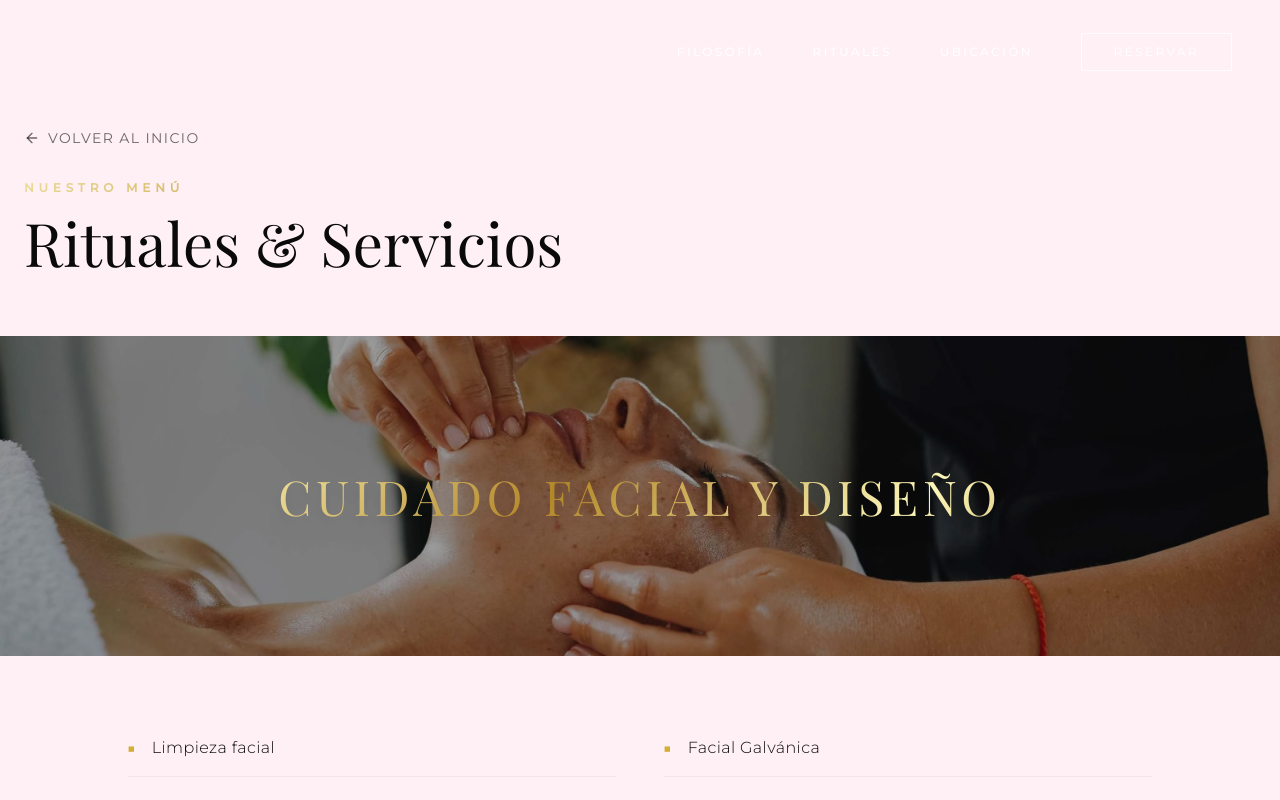
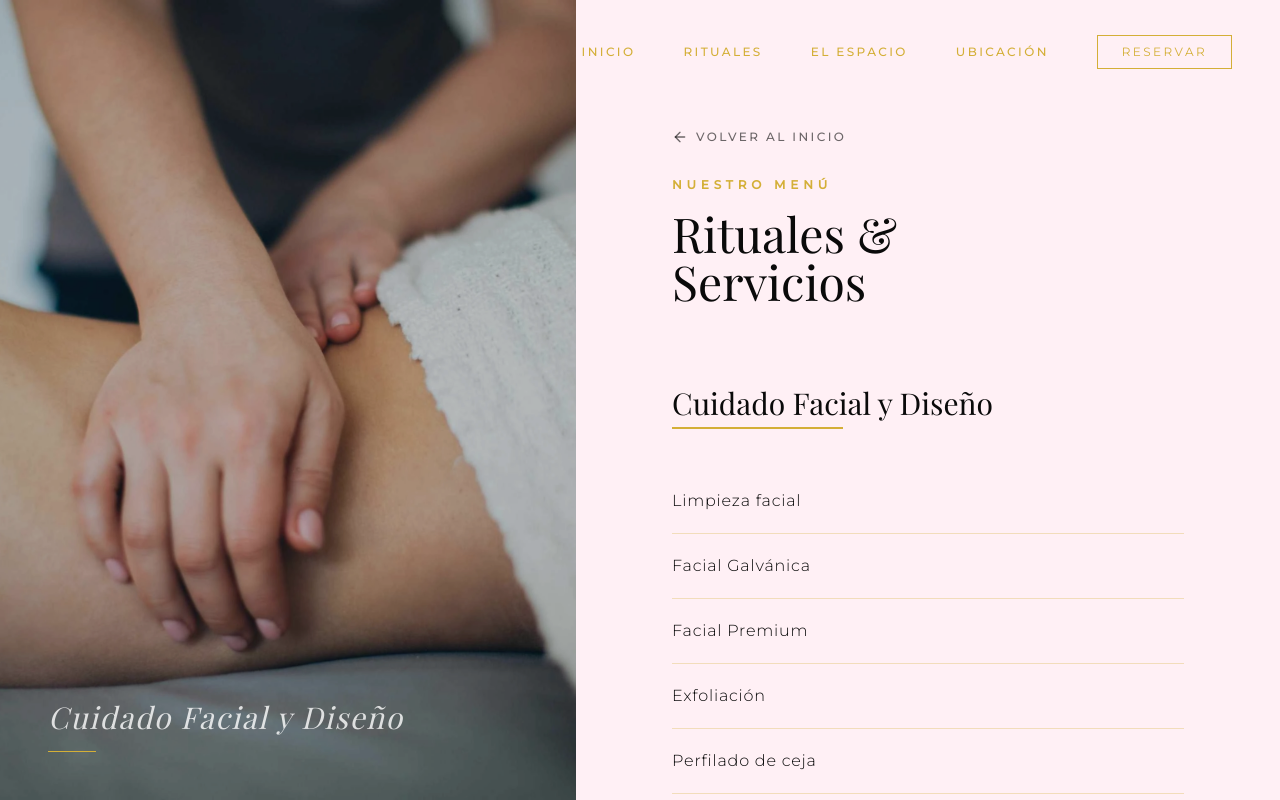
Before and after one commit to DevDiaz-Labs/Spa-Vivian, a React (Vite) app: page /rituales in a window 1280 px wide. Shown: the top 800 px of the page. Built offline with nearby package versions, Linux system fonts and the light colour scheme; the HTML template or start-up script is replaced by a standard one; a web font is replaced by a local one.

Commit message:
se modifico color de nav bar

```diff
--- a/src/components/Footer.jsx
+++ b/src/components/Footer.jsx
@@ -4,7 +4,7 @@ import { SOCIAL } from '../data/constants';
 
 const Footer = () => {
     return (
-        <footer id="ubicación" className="bg-rich-black text-soft-blush py-24 border-t border-[#D4AF37]/30">
+        <footer id="ubicacion" className="bg-rich-black text-white pt-24 pb-12 border-t border-[#D4AF37]/30">
             <div className="container mx-auto px-6 md:px-12">
                 <div className="grid grid-cols-1 lg:grid-cols-12 gap-16 lg:gap-12">
 
--- a/src/components/Hero.jsx
+++ b/src/components/Hero.jsx
@@ -7,7 +7,7 @@ const Hero = () => {
     const opacity = useTransform(scrollY, [0, 600], [1, 0]);
 
     return (
-        <section className="relative h-screen w-full overflow-hidden bg-rich-black">
+        <section id="hero" className="relative h-screen w-full overflow-hidden bg-rich-black">
             {/* Background Parallax */}
             <motion.div style={{ y: yBackend, opacity }} className="absolute inset-0 z-0 will-change-transform">
                 {/* Dark Gradient Overlay for Readability */}
--- a/src/components/Installations.jsx
+++ b/src/components/Installations.jsx
@@ -8,7 +8,7 @@ import Detalle from '../assets/galeria-detalle.webp';
 
 const Installations = () => {
     return (
-        <section className="relative overflow-hidden bg-rich-black py-24 md:py-32">
+        <section id="espacio" className="relative overflow-hidden bg-rich-black py-24 md:py-32">
             {/* Background with blur (optional luxury touch) */}
             <div className="absolute inset-0 z-0 opacity-20 pointer-events-none">
                 <div className="absolute top-0 right-0 w-[600px] h-[600px] bg-[#D4AF37] rounded-full blur-[120px] mix-blend-screen" />
@@ -52,15 +52,15 @@ const Installations = () => {
                     <div className="text-left space-y-8">
                         <div>
                             <span className="text-[#D4AF37] text-xs tracking-[0.3em] font-sans font-bold uppercase mb-4 block">
-                                Conoce nuestras instalaciones
+                                TU REFUGIO PERSONAL
                             </span>
                             <h2 className="font-serif text-4xl md:text-5xl lg:text-6xl text-white leading-tight">
-                                Sumérgete en un espacio diseñado para tu bienestar
+                                En Spa Vivian, creemos que el verdadero lujo reside en la calidez.
                             </h2>
                         </div>
 
                         <p className="font-sans text-gray-300 leading-loose font-light text-sm md:text-base">
-                            En Spa Vivian encontrarás ambientes modernos, confortables y equipados con tecnología de última generación. Cada rincón ha sido pensado para aislarte del ruido exterior y envolverte en una atmósfera de paz absoluta.
+                            Hemos diseñado un espacio íntimo donde la luz suave y la calma te invitan a soltar la carga del día. Un rincón dedicado exclusivamente a tu cuidado y descanso.
                         </p>
 
                         {/* Amenities Grid */}
@@ -107,9 +107,11 @@ const Installations = () => {
                         </div>
 
                         <div className="pt-6">
-                            <Button variant="outline" onClick={() => window.open(SOCIAL.whatsapp, '_blank')}>
-                                Reservar Visita
-                            </Button>
+                            <div className="pt-6">
+                                <Button variant="outline" onClick={() => window.open(SOCIAL.whatsapp, '_blank')} className="text-[#D4AF37] hover:text-[#121212]">
+                                    Reservar Visita
+                                </Button>
+                            </div>
                         </div>
                     </div>
 
--- a/src/components/Navbar.jsx
+++ b/src/components/Navbar.jsx
@@ -27,9 +27,10 @@ const Navbar = () => {
     }, []);
 
     const navLinks = [
-        { name: 'Filosofía', href: '/#filosofía', isHash: true },
-        { name: 'Rituales', href: '/rituales', isHash: false },
-        { name: 'Ubicación', href: '/#ubicación', isHash: true },
+        { name: 'Inicio', href: '/#hero', isHash: true },
+        { name: 'Rituales', href: '/#rituales', isHash: true },
+        { name: 'El Espacio', href: '/#espacio', isHash: true },
+        { name: 'Ubicación', href: '/#ubicacion', isHash: true },
     ];
 
     const handleLinkClick = (href, isHash) => {
@@ -50,19 +51,20 @@ const Navbar = () => {
             <nav
                 style={{ willChange: 'transform' }}
                 className={`fixed w-full z-50 transition-all duration-500 ease-in-out ${scrolled
-                    ? 'py-4 bg-rich-black/80 backdrop-blur-md border-b border-[#D4AF37]/20 shadow-lg'
+                    ? 'py-4 bg-[#11100F]/90 backdrop-blur-md border-b border-[#D4AF37]/20 shadow-lg'
                     : 'py-8 bg-transparent'
                     }`}
             >
                 <div className="container mx-auto px-6 md:px-12 flex justify-between items-center">
-                    {/* Logo Section */}
+                    {/* Logo Section - Hidden initially, visible on scroll */}
                     <div className="flex items-center">
-                        <Link to="/">
+                        <Link to="/" onClick={() => window.scrollTo({ top: 0, behavior: 'smooth' })}>
                             <motion.img
                                 src={Logo}
                                 alt="SPA VIVIAN"
                                 initial={{ opacity: 0, y: -10 }}
                                 animate={{ opacity: scrolled ? 1 : 0, y: scrolled ? 0 : -10 }}
+                                transition={{ duration: 0.3 }}
                                 className="h-10 w-auto object-contain cursor-pointer"
                             />
                         </Link>
@@ -76,7 +78,8 @@ const Navbar = () => {
                                     <a
                                         key={item.name}
                                         href={item.href.replace('/', '')} // Remove leading slash for local anchor
-                                        className="group relative text-xs uppercase tracking-[0.2em] font-sans font-medium text-white/90 hover:text-[#D4AF37] transition-colors duration-300"
+                                        className={`group relative text-xs uppercase tracking-[0.2em] font-sans font-medium transition-colors duration-300 ${scrolled || !isHome ? 'text-[#D4AF37]' : 'text-white/90 hover:text-[#D4AF37]'
+                                            }`}
                                     >
                                         {item.name}
                                         <span className="absolute -bottom-2 left-0 w-0 h-[1px] bg-gold-gradient transition-all duration-300 group-hover:w-full" />
@@ -85,7 +88,8 @@ const Navbar = () => {
                                     <Link
                                         key={item.name}
                                         to={item.href}
-                                        className="group relative text-xs uppercase tracking-[0.2em] font-sans font-medium text-white/90 hover:text-[#D4AF37] transition-colors duration-300"
+                                        className={`group relative text-xs uppercase tracking-[0.2em] font-sans font-medium transition-colors duration-300 ${scrolled || !isHome ? 'text-[#D4AF37]' : 'text-white/90 hover:text-[#D4AF37]'
+                                            }`}
                                     >
                                         {item.name}
                                         <span className="absolute -bottom-2 left-0 w-0 h-[1px] bg-gold-gradient transition-all duration-300 group-hover:w-full" />
@@ -95,7 +99,8 @@ const Navbar = () => {
                                 <Link
                                     key={item.name}
                                     to={item.href}
-                                    className="group relative text-xs uppercase tracking-[0.2em] font-sans font-medium text-white/90 hover:text-[#D4AF37] transition-colors duration-300"
+                                    className={`group relative text-xs uppercase tracking-[0.2em] font-sans font-medium transition-colors duration-300 ${scrolled || !isHome ? 'text-[#D4AF37]' : 'text-white/90 hover:text-[#D4AF37]'
+                                        }`}
                                 >
                                     {item.name}
                                     <span className="absolute -bottom-2 left-0 w-0 h-[1px] bg-gold-gradient transition-all duration-300 group-hover:w-full" />
@@ -103,11 +108,14 @@ const Navbar = () => {
                             )
                         ))}
 
+                        {/* Reserve Button */}
                         <button
                             onClick={() => window.open(SOCIAL.whatsapp, '_blank')}
-                            className={`px-8 py-2.5 border text-xs uppercase tracking-[0.2em] transition-all duration-500 hover:scale-105 ${scrolled
-                                ? 'border-[#D4AF37] text-[#D4AF37] hover:bg-[#D4AF37] hover:text-[#121212]'
-                                : 'border-white/80 text-white hover:bg-white hover:text-[#121212]'
+                            className={`px-6 py-2 border border-[#D4AF37] text-xs uppercase tracking-[0.2em] font-sans transition-all duration-500 ${scrolled
+                                ? 'bg-[#D4AF37] text-rich-black hover:bg-transparent hover:text-[#D4AF37]'
+                                : !isHome
+                                    ? 'text-[#D4AF37] border-[#D4AF37] hover:bg-[#D4AF37] hover:text-rich-black'
+                                    : 'text-white hover:bg-[#D4AF37] hover:text-rich-black'
                                 }`}
                         >
                             Reservar
@@ -116,10 +124,10 @@ const Navbar = () => {
 
                     {/* Mobile Menu Toggle */}
                     <button
-                        className="md:hidden z-50 text-[#D4AF37] hover:rotate-90 transition-transform duration-300"
+                        className="md:hidden z-50 transition-transform duration-300 text-[#D4AF37]"
                         onClick={() => setMenuOpen(!menuOpen)}
                     >
-                        {menuOpen ? <X size={28} /> : <Menu size={28} color="white" />}
+                        {menuOpen ? <X size={28} /> : <Menu size={28} color={scrolled || !isHome ? "#D4AF37" : "white"} />}
                     </button>
                 </div>
             </nav>
--- a/src/pages/RitualsPage.jsx
+++ b/src/pages/RitualsPage.jsx
@@ -1,11 +1,10 @@
-import React, { useEffect } from 'react';
-import { motion } from 'framer-motion';
+import React, { useEffect, useState, useRef } from 'react';
+import { motion, AnimatePresence } from 'framer-motion';
 import { Link } from 'react-router-dom';
 import { ArrowLeft } from 'lucide-react';
 import Navbar from '../components/Navbar';
 import Footer from '../components/Footer';
 import { FULL_MENU, CATEGORY_CONFIG } from '../data/constants';
-import Masaje from '../assets/masaje.webp';
 
 const RitualsPage = () => {
     // Scroll to top on mount
@@ -13,19 +12,81 @@ const RitualsPage = () => {
         window.scrollTo(0, 0);
     }, []);
 
+    const [activeCategory, setActiveCategory] = useState(Object.keys(FULL_MENU)[0]);
+
+    // Logic to detect active section on scroll
+    useEffect(() => {
+        const handleScroll = () => {
+            const sections = Object.keys(FULL_MENU);
+            for (const section of sections) {
+                const element = document.getElementById(section);
+                if (element) {
+                    const rect = element.getBoundingClientRect();
+                    // If element top is within the middle of the viewport
+                    if (rect.top >= 0 && rect.top <= window.innerHeight / 2) {
+                        setActiveCategory(section);
+                        break;
+                    }
+                    // Or if element bottom is still visible and it's the last one
+                    if (rect.bottom > window.innerHeight / 2 && rect.top < 0) {
+                        setActiveCategory(section);
+                        break;
+                    }
+                }
+            }
+        };
+
+        window.addEventListener('scroll', handleScroll);
+        return () => window.removeEventListener('scroll', handleScroll);
+    }, []);
+
     return (
         <div className="min-h-screen bg-soft-blush">
             <Navbar />
 
-            <main className="pt-32 pb-24">
-                {/* Page Header */}
-                <div className="container mx-auto px-6 mb-16 relative">
+            {/* Split Screen Container */}
+            <div className="flex flex-col lg:flex-row min-h-screen">
+
+                {/* Desktop Left Column - Dynamic Image (Sticky) */}
+                <div className="hidden lg:block lg:w-[45%] h-screen sticky top-0 overflow-hidden bg-rich-black">
+                    <AnimatePresence mode="wait">
+                        <motion.div
+                            key={activeCategory}
+                            initial={{ opacity: 0, scale: 1.05 }}
+                            animate={{ opacity: 1, scale: 1 }}
+                            exit={{ opacity: 0 }}
+                            transition={{ duration: 0.7, ease: "easeInOut" }}
+                            className="absolute inset-0"
+                        >
+                            <div className="absolute inset-0 bg-black/20 z-10" /> {/* Overlay */}
+                            <img
+                                src={CATEGORY_CONFIG[activeCategory]?.image}
+                                alt={CATEGORY_CONFIG[activeCategory]?.title}
+                                className="w-full h-full object-cover"
+                            />
+                        </motion.div>
+                    </AnimatePresence>
+
+                    {/* Branding / Watermark logic could go here */}
+                    <div className="absolute bottom-12 left-12 z-20">
+                        <h2 className="text-white/80 font-serif text-3xl italic tracking-wider">
+                            {CATEGORY_CONFIG[activeCategory]?.title}
+                        </h2>
+                        <div className="w-12 h-[1px] bg-[#D4AF37] mt-4" />
+                    </div>
+                </div>
+
+                {/* Right Column - Scrollable Content */}
+                <div className="w-full lg:w-[55%] pt-32 pb-24 px-6 md:px-16 lg:px-24 bg-soft-blush">
+
+                    {/* Header / Back Button */}
+                    <div className="mb-20">
                         <Link
                             to="/"
-                        className="inline-flex items-center gap-2 text-rich-black/60 hover:text-gold-luxury transition-colors duration-300 mb-8 group"
+                            className="inline-flex items-center gap-2 text-rich-black/60 hover:text-[#D4AF37] transition-colors duration-300 mb-8 group"
                         >
                             <ArrowLeft className="w-4 h-4 group-hover:-translate-x-1 transition-transform duration-300" />
-                        <span className="font-sans text-sm tracking-widest uppercase">Volver al Inicio</span>
+                            <span className="font-sans text-xs tracking-[0.2em] uppercase font-medium">Volver al Inicio</span>
                         </Link>
 
                         <motion.div
@@ -33,57 +94,77 @@ const RitualsPage = () => {
                             animate={{ opacity: 1, y: 0 }}
                             transition={{ duration: 0.8 }}
                         >
-                        <span className="text-gold-luxury text-xs tracking-[0.4em] uppercase block mb-4 font-bold">
+                            <span className="text-[#D4AF37] text-xs tracking-[0.4em] uppercase block mb-4 font-bold">
                                 Nuestro Menú
                             </span>
-                        <h1 className="font-serif text-4xl md:text-6xl text-rich-black">
-                            Rituales & Servicios
+                            <h1 className="font-serif text-4xl md:text-5xl text-rich-black leading-tight">
+                                Rituales & <br /> Servicios
                             </h1>
                         </motion.div>
                     </div>
 
-                {/* Catalog Content */}
+                    {/* Service Categories Logic */}
                     <div className="space-y-32">
                         {Object.entries(FULL_MENU).map(([key, services]) => {
-                        const config = CATEGORY_CONFIG[key] || { title: key, image: Masaje };
+                            const config = CATEGORY_CONFIG[key];
                             return (
-                            <div key={key} className="relative">
-                                {/* Category Header */}
-                                <div className="relative h-64 md:h-80 w-full overflow-hidden">
-                                    <div className="absolute inset-0 bg-rich-black/40 z-10" />
-                                    <div className="absolute inset-0 flex items-center justify-center z-20">
-                                        <h3 className="font-serif text-4xl md:text-5xl text-white tracking-widest text-center px-4 drop-shadow-xl uppercase">
-                                            <span className="text-gold-luxury">{config.title}</span>
-                                        </h3>
-                                    </div>
+                                <section key={key} id={key} className="scroll-mt-32">
+                                    {/* Mobile Image (Visible only on small screens) */}
+                                    <div className="lg:hidden mb-8 h-64 overflow-hidden rounded-sm relative">
+                                        <div className="absolute inset-0 bg-black/20 z-10" />
                                         <img
                                             src={config.image}
                                             alt={config.title}
                                             className="w-full h-full object-cover"
                                         />
+                                        <div className="absolute bottom-4 left-4 z-20">
+                                            <h3 className="text-white font-serif text-2xl italic">{config.title}</h3>
+                                        </div>
                                     </div>
 
-                                {/* Services Grid */}
-                                <div className="container mx-auto px-6 pt-16">
-                                    <div className="grid grid-cols-1 md:grid-cols-2 gap-x-12 gap-y-6 max-w-5xl mx-auto">
+                                    {/* Desktop Title (Hidden on mobile since image has it) */}
+                                    <h3 className="hidden lg:block font-serif text-3xl text-rich-black mb-12 relative inline-block">
+                                        {config.title}
+                                        <span className="absolute -bottom-2 left-0 w-1/3 h-[2px] bg-[#D4AF37]" />
+                                    </h3>
+
+                                    {/* Editorial List */}
+                                    <div className="space-y-0">
                                         {services.map((service, idx) => (
-                                            <div key={idx} className="group flex items-center gap-4 py-4 border-b border-rich-black/5 hover:border-gold/30 transition-colors duration-300">
-                                                <span className="text-gold text-[10px] transform rotate-45">◆</span>
-                                                <span className="font-sans text-rich-black font-light tracking-wide text-sm md:text-base group-hover:text-gold transition-colors duration-300 cursor-default">
+                                            <div
+                                                key={idx}
+                                                className="group flex items-center justify-between py-5 border-b border-[#D4AF37]/30 transition-all duration-300 hover:pl-4 hover:border-[#D4AF37]"
+                                            >
+                                                <span className="font-sans text-rich-black font-light tracking-wider text-sm md:text-base group-hover:text-[#D4AF37] transition-colors duration-300">
                                                     {service}
+                                                </span>
+                                                {/* Optional: Add price or duration placeholder if available in future data */}
+                                                <span className="text-[#D4AF37] opacity-0 group-hover:opacity-100 transition-opacity duration-300 text-xs tracking-widest uppercase">
+                                                    Reservar
                                                 </span>
                                             </div>
                                         ))}
                                     </div>
-                                </div>
-                            </div>
+                                </section>
                             );
                         })}
                     </div>
-            </main>
 
-            <Footer />
+                    {/* Footer for Right Column */}
+                    <div className="mt-32 pt-12 border-t border-rich-black/10">
+                        <p className="font-sans text-xs text-rich-black/50 text-center uppercase tracking-widest">
+                            © 2026 Spa Vivian. Todos los derechos reservados.
+                        </p>
+                    </div>
 
+                </div>
+            </div>
+
+            {/* Global Footer is hidden on this specific editorial layout or can be added below if requested.
+                Based on "Split Screen" usually Footer is either at the bottom of right col or global.
+                Let's keep the global Footer only if user scrolls to very bottom?
+                Actually, simpler to just have the custom footer in right col for this specific layout to maintain the "Side Image" feel.
+            */}
         </div>
     );
 };
```
Also changed, not shown: src/components/WhatsAppButton.jsx (+13 -12 lines). Lines whose indentation alone changed are shown as unchanged.
